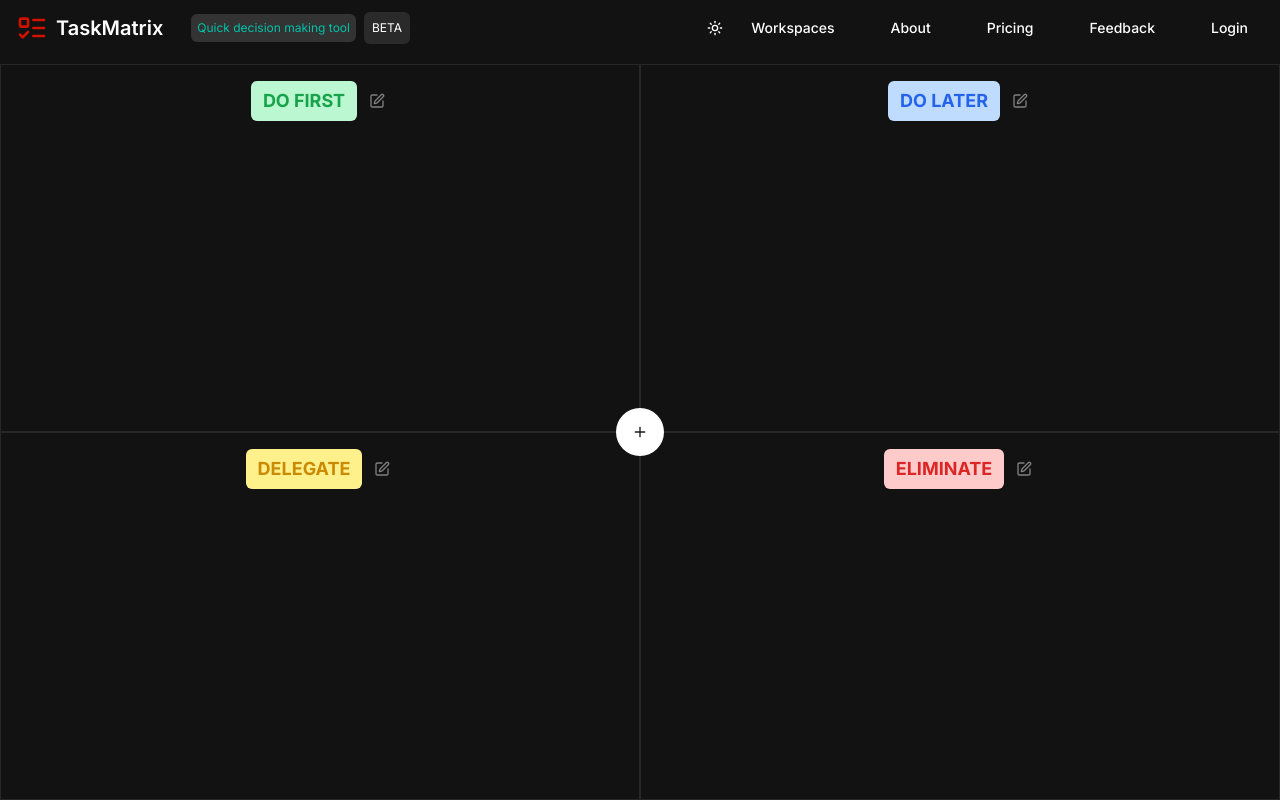
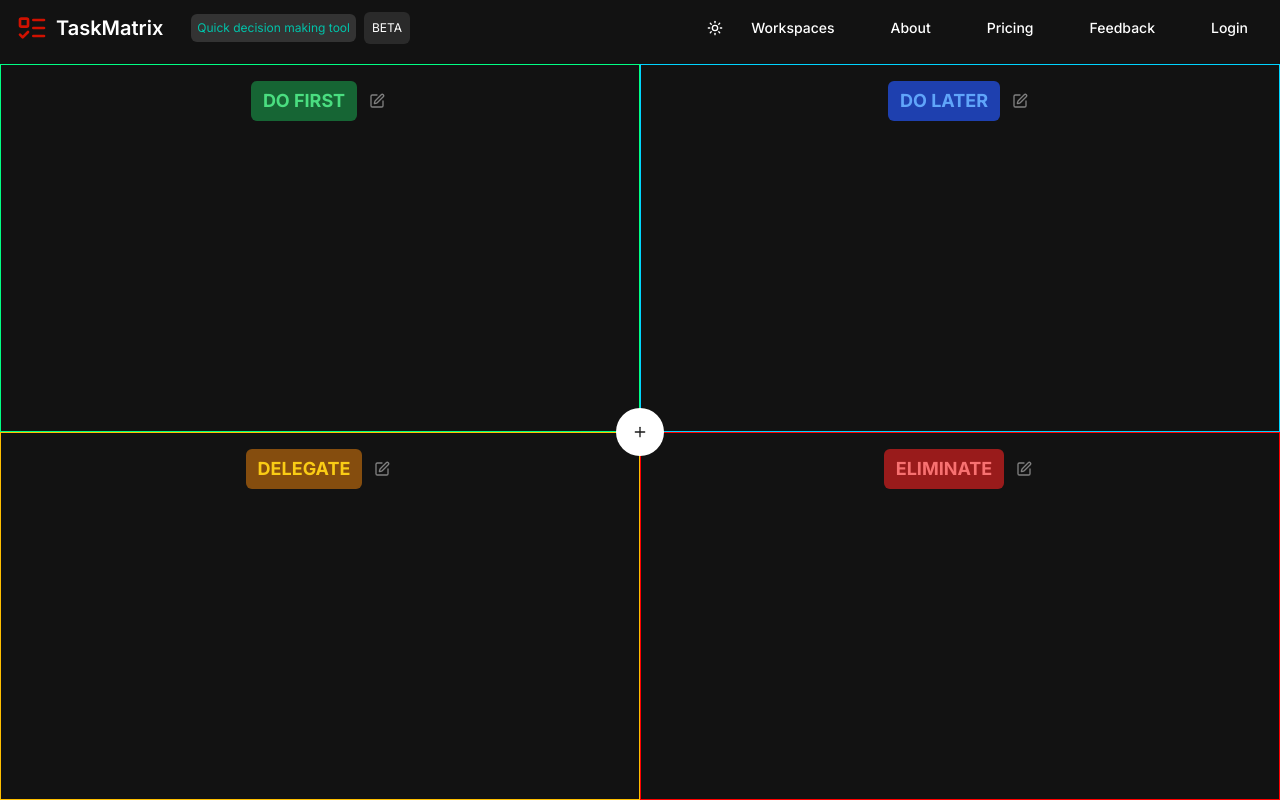
Before and after one commit to ubednama/matrix-tasks, a Next.js app: page / in a window 1280 px wide. Built offline with nearby package versions, Linux system fonts and the light colour scheme.

Commit message:
Update TaskBoard styles and Tailwind CSS configuration for improved color management and hover effects

```diff
--- a/components/task-board.tsx
+++ b/components/task-board.tsx
@@ -322,12 +322,11 @@ export default function TaskBoard() {
                             </div>
                             <div className="flex items-center gap-3 px-2">
                               <Pencil
-                                className="h-4 w- text-black cursor-pointer"
+                                className={`h-4 text-black cursor-pointer ${taskStatusConfig[section].textColor}`}
                                 onClick={() => handleEditClick(taskId)}
                               />
                               <Trash2
-                                color="red"
-                                className="h-4 w-4 cursor-pointer"
+                                className={`h-4 w-4 cursor-pointer  text-red-600 ${section == "eliminate" ? "dark:text-red-950" : "dark:text-red-500"}`}
                                 onClick={() => handleDeleteClick(taskId)}
                               />
                             </div>
--- a/lib/taskStatusConfig.ts
+++ b/lib/taskStatusConfig.ts
@@ -9,27 +9,27 @@ interface StatusConfig {
 
 export const taskStatusConfig: Record<TaskStatus, StatusConfig> = {
   "do-first": {
-    bgColor: "bg-green-200 dark:bg-green-600",
+    bgColor: "bg-green-200 dark:bg-green-800",
     textColor: "text-green-600 dark:text-green-400",
-    hover: "hover:bg-green-600 hover:text-green-200 dark:hover:bg-green-200 dark:hover:text-green-400",
+    hover: "hover:bg-green-600 hover:text-green-200 dark:hover:bg-green-400 dark:hover:text-green-800",
     borderColor: "border-[hsl(var(--do-first-text))]",
   },
   "do-later": {
-    bgColor: "bg-blue-200",
-    textColor: "text-blue-600",
-    hover: "hover:bg-blue-600 hover:text-blue-200 dark:hover:bg-blue-200 dark:hover:text-blue-400",
+    bgColor: "bg-blue-200 dark:bg-blue-800",
+    textColor: "text-blue-600 dark:text-blue-400",
+    hover: "hover:bg-blue-600 hover:text-blue-200 dark:hover:bg-blue-400 dark:hover:text-blue-800",
     borderColor: "border-[hsl(var(--do-later-text))]",
   },
   "delegate": {
-    bgColor: "bg-yellow-200",
-    textColor: "text-yellow-600",
-    hover: "hover:bg-yellow-600 hover:text-yellow-200 dark:hover:bg-yellow-200 dark:hover:text-yellow-400",
+    bgColor: "bg-yellow-200 dark:bg-yellow-800",
+    textColor: "text-yellow-600 dark:text-yellow-400",
+    hover: "hover:bg-yellow-600 hover:text-yellow-200 dark:hover:bg-yellow-400 dark:hover:text-yellow-800",
     borderColor: "border-[hsl(var(--delegate-text))]",
   },
   "eliminate": {
-    bgColor: "bg-red-200",
-    textColor: "text-red-600",
-    hover: "hover:bg-red-600 hover:text-red-200 dark:hover:bg-red-200 dark:hover:text-red-400",
+    bgColor: "bg-red-200 dark:bg-red-800",
+    textColor: "text-red-600 dark:text-red-400",
+    hover: "hover:bg-red-600 hover:text-red-200 dark:hover:bg-red-400 dark:hover:text-red-800",
     borderColor: "border-[hsl(var(--eliminate-text))]",
   },
 }
--- a/tailwind.config.ts
+++ b/tailwind.config.ts
@@ -7,38 +7,7 @@ export default {
     "./pages/**/*.{js,ts,jsx,tsx,mdx}",
     "./components/**/*.{js,ts,jsx,tsx,mdx}",
     "./app/**/*.{js,ts,jsx,tsx,mdx}",
-  ],
-  safelist: [
-    "bg-red-800",
-    "bg-red-200",
-    "text-red-600",
-    "text-red-400",
-    "bg-green-600",
-    "bg-green-200",
-    "text-green-600",
-    "text-green-400",
-    "text-green-600",
-    "bg-blue-200",
-    "text-blue-600",
-    "bg-yellow-200",
-    "text-yellow-600",
-    "bg-green-600",
-    "text-green-200",
-    "bg-green-200",
-    "text-green-600",
-    "bg-red-600",
-    "text-red-200",
-    "bg-red-200",
-    "text-red-400",
-    "bg-yellow-600",
-    "text-yellow-200",
-    "bg-yellow-200",
-    "text-yellow-400",
-    "bg-blue-600",
-    "text-blue-200",
-    "bg-blue-200",
-    "text-blue-400",
-    "rounded-lg",
+    "./lib/**/*.{js,ts,jsx,tsx,mdx}",
   ],
   theme: {
     extend: {
```
